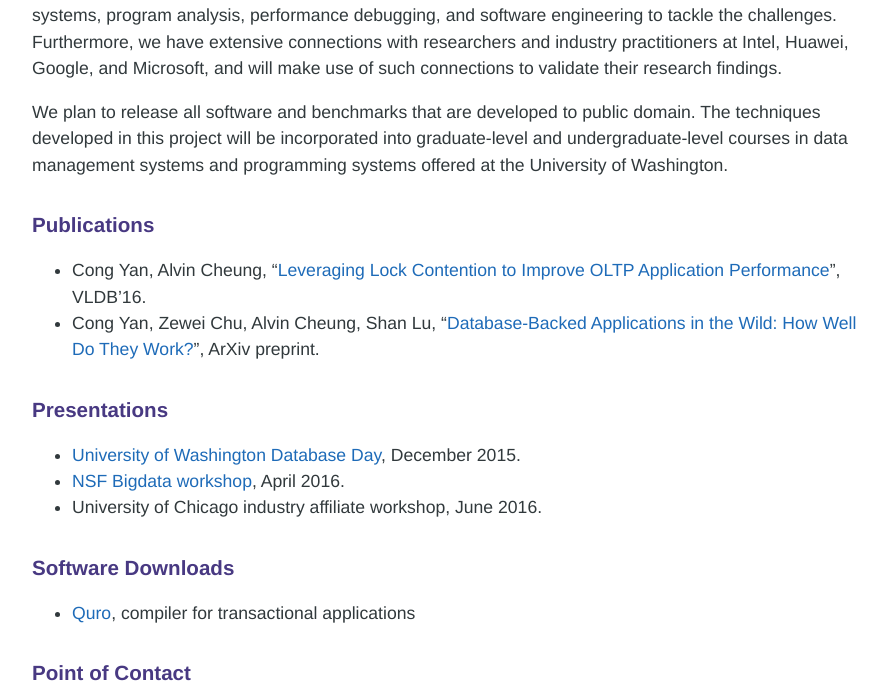
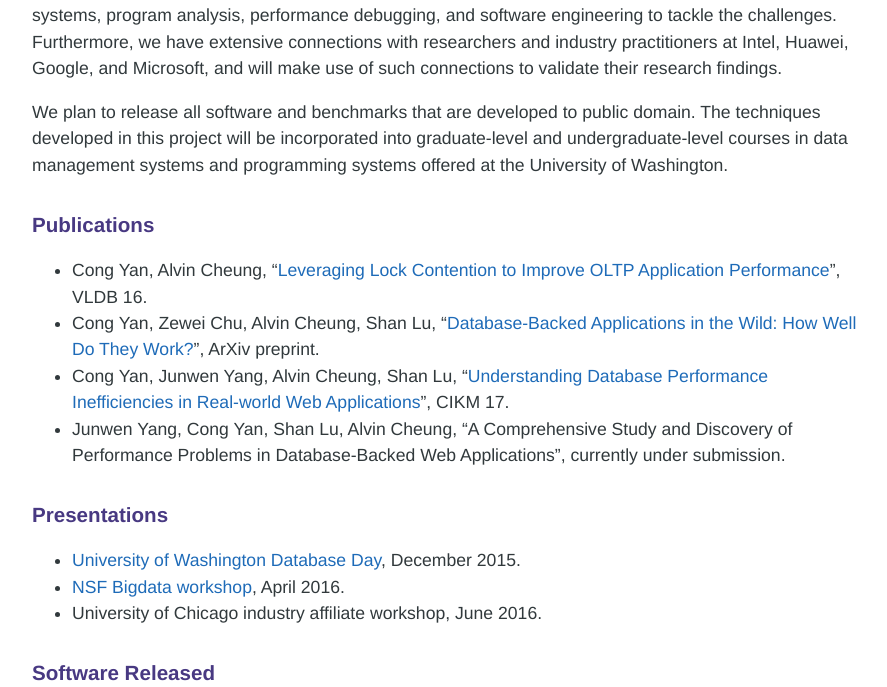
Before and after one commit to holistic-opt/holistic-opt.github.io, a Jekyll site: the page built from index.markdown, in a window 1280 px wide and 1400 px high, scrolled down 1462 px, cut to the strip 0-687 px from the top of the window. Shown: the whole strip, without its empty margins (192-1079 px from the left). Built offline with Jekyll 4.4.1, drawn with Linux system fonts in a browser that asks for light colours; some of the changed text lies outside the part shown.

Commit message:
updated for 2017

```diff
--- a/index.markdown
+++ b/index.markdown
@@ -76,9 +76,13 @@ programming systems offered at the University of Washington.
 
 ### Publications
 - Cong Yan, Alvin Cheung,
-"[Leveraging Lock Contention to Improve OLTP Application Performance](http://db.cs.washington.edu/projects/quro/)", VLDB'16.
+"[Leveraging Lock Contention to Improve OLTP Application Performance](http://db.cs.washington.edu/projects/quro/)", VLDB 16.
 - Cong Yan, Zewei Chu, Alvin Cheung, Shan Lu,
 "[Database-Backed Applications in the Wild: How Well Do They Work?](https://arxiv.org/abs/1607.02561)", ArXiv preprint.
+- Cong Yan, Junwen Yang, Alvin Cheung, Shan Lu,
+"[Understanding Database Performance Inefficiencies in Real-world Web Applications](http://people.cs.uchicago.edu/~shanlu/paper/cikm17.pdf)", CIKM 17.
+- Junwen Yang, Cong Yan, Shan Lu, Alvin Cheung,
+"A Comprehensive Study and Discovery of Performance Problems in Database-Backed Web Applications", currently under submission.
 
 
 ### Presentations
@@ -87,9 +91,13 @@ programming systems offered at the University of Washington.
 - University of Chicago industry affiliate workshop, June 2016.
 
 
-### Software Downloads
+### Software Released
 - [Quro](http://db.cs.washington.edu/projects/quro/), compiler for transactional applications
 
+
+### Relevant Courses
+- [CSE 344](https://courses.cs.washington.edu/courses/cse344/), Introduction to Data Management, University of Washington.
+- [CSE 401](https://courses.cs.washington.edu/courses/cse401/), Introduction to Compiler Construction, University of Washington.
 
 
 ### Point of Contact
```
